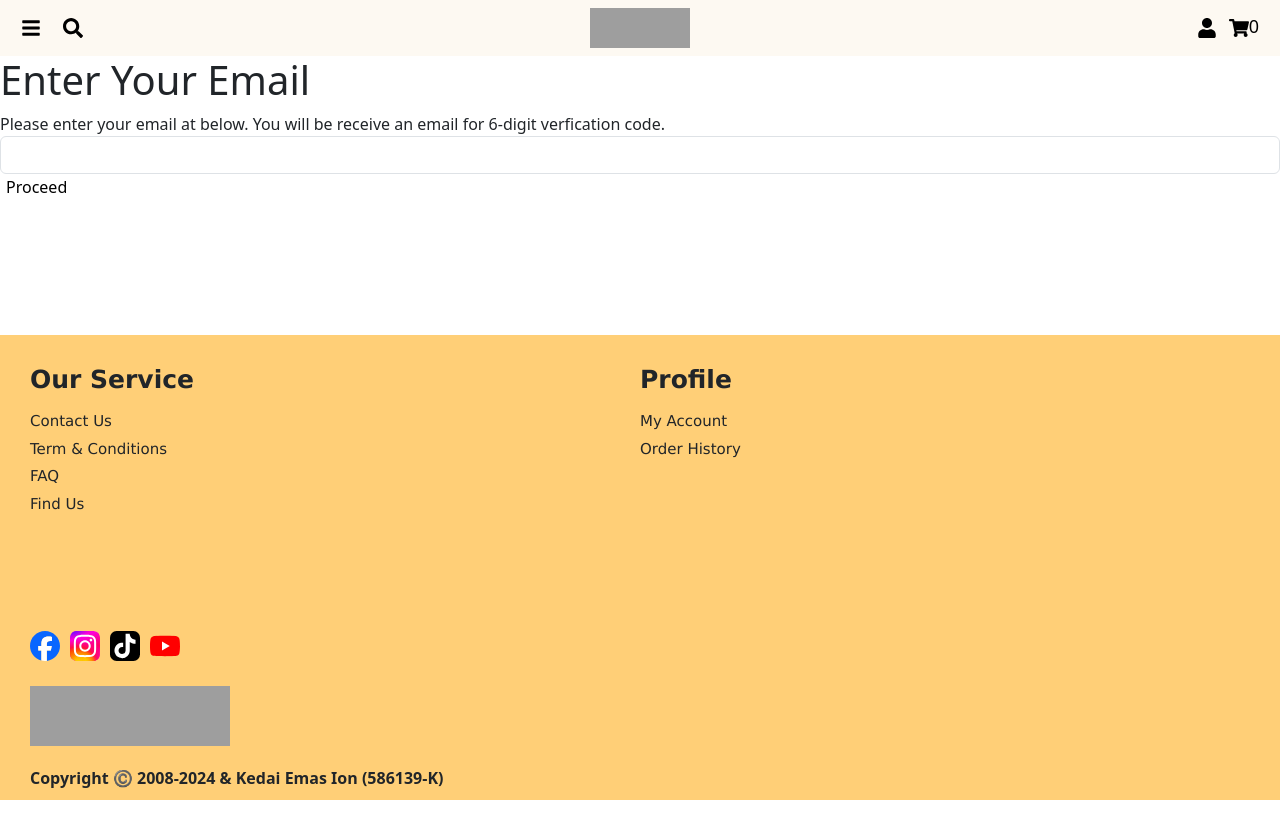
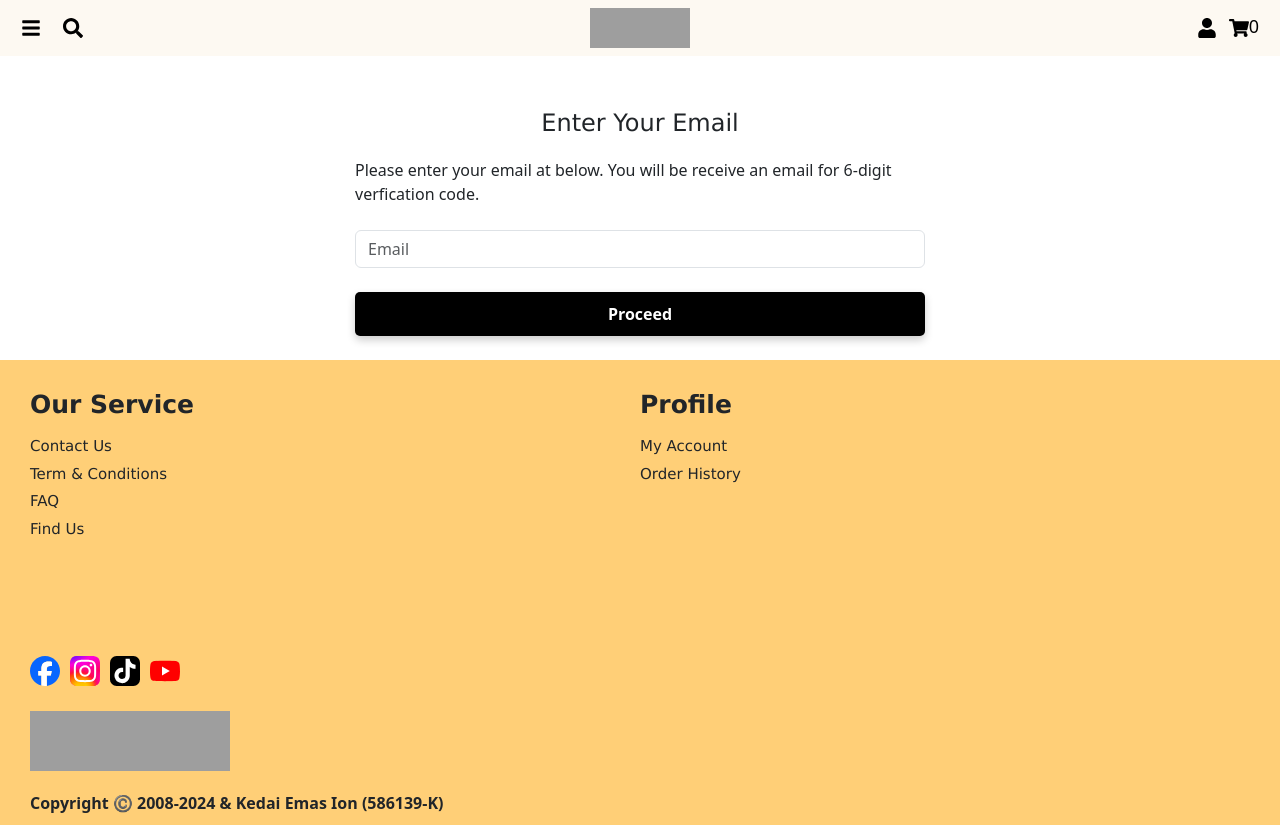
Before and after one commit to oscartan2223/jewellery-shopping-app-v1.1, a React (Create React App) app: page /forgot in a window 1280 px wide. Before the commit the page ends 800 px from the top, so only its background shows below. Built offline with nearby package versions, Linux system fonts and the light colour scheme; grey boxes are pictures that could not be loaded.

Commit message:
Update login, register and forgot page

```diff
--- /dev/null
+++ b/src/assets/css/ForgotPasswordPage.css
@@ -0,0 +1,37 @@
+.forgot-form {
+    width: 90%;
+    max-width: 300px;
+    padding-top: 56px;
+}
+
+.forgot-title {
+    font-size: 24px;
+    line-height: 22px;
+}
+
+.forgot_button {
+    background-color: #000000;
+    border: none;
+    color: white;
+    margin-bottom: 1.5rem;
+    padding: 10px 15px;
+    border-radius: 5px;
+    box-shadow: 0 4px 8px rgba(0, 0, 0, 0.2);
+    transition: background-color 0.3s, box-shadow 0.3s, transform 0.3s;
+}
+
+.forgot_button:hover {
+    background-color: #414141;
+    box-shadow: 0 6px 12px rgba(0, 0, 0, 0.3);
+    transform: translateY(-2px);
+}
+
+.forgot_button:active {
+    transform: translateY(1px);
+}
+
+@media (min-width: 700px) {
+    .forgot-form {
+        max-width: 570px;
+    }
+}
--- a/src/assets/css/LoginPage.css
+++ b/src/assets/css/LoginPage.css
@@ -19,6 +19,7 @@
 
 .password-input {
     position: relative;
+    width: 100%;
 }
 
 .password-input>input {
--- a/src/assets/css/RegisterPage.css
+++ b/src/assets/css/RegisterPage.css
@@ -57,6 +57,30 @@
     cursor: pointer;
 }
 
+.register-otp-container {
+    position: relative;
+}
+
+.register-request-button {
+    position: absolute;
+    top: 8px;
+    bottom: calc(1rem + 8px);
+    right: 10px;
+    background-color: rgb(0, 0, 0);
+    border-radius: 5px;
+    font-size: 12px;
+    padding: 10px;
+    display: flex;
+    justify-content: center;
+    align-items: center;
+    font-weight: bold;
+    color: white;
+}
+
+.register-request-button:hover {
+    background-color: rgb(83, 83, 83);
+}
+
 @media (min-width: 700px) {
     .register_form {
         max-width: 570px;
--- a/src/components/ForgotPasswordPage.jsx
+++ b/src/components/ForgotPasswordPage.jsx
@@ -1,31 +1,31 @@
 import React, { useEffect, useState, useCallback } from "react";
 import { useNavigate } from "react-router-dom";
+import '../assets/css/ForgotPasswordPage.css';
+import { FaEye, FaEyeSlash } from 'react-icons/fa';
 
 const ForgotPasswordPage = ({ showAlert }) => {
     const navigate = useNavigate();
     const [resetPhase, setResetPhase] = useState(1);
-    const [forgot_countdown, setForgotCountdown] = useState(120);
-    const [isCounting, setIsCounting] = useState(false);
-    const [otpLabel, setOtpLabel] = useState("Send OTP");
+    const [forgotEmail, setForgotEmail] = useState();
+    const [viewPassword, setViewPassword] = useState(false);
+    const [timeLeft, setTimeLeft] = useState(0);
+    const [isActive, setIsActive] = useState(false);
     const [forgotData, setForgotData] = useState({
-        name: "",
-        phone: "",
         email: "",
-        message: "",
+        otp: "",
+        password: "",
+        reenterpassword: "",
     });
 
-    const handleResendOTP = useCallback(() => {
-        if (!isCounting) {
-            setIsCounting(true);
-            setOtpLabel("Request OTP in 02:00");
-            setForgotCountdown(120);
-        }
-    }, [isCounting]);
+    const handleRequest = () => {
+        setTimeLeft(120);
+        setIsActive(true);
+    };
 
     const handleForgot = useCallback(() => {
         switch (resetPhase) {
             case 1:
-                const emailValue = document.getElementById('f_email').value;
+                const emailValue = document.getElementById('forgot_email').value;
                 const emailPattern = /^[^\s@]+@[^\s@]+\.[^\s@]+$/;
 
                 if (!emailValue) {
@@ -34,11 +34,11 @@ const ForgotPasswordPage = ({ showAlert }) => {
                     showAlert('warning', 'Please enter a valid email address!');
                 } else {
                     setResetPhase(2);
-                    handleResendOTP();
+                    handleRequest();
                 }
                 break;
             case 2:
-                const otpValue = document.getElementById('submit1');
+                const otpValue = document.getElementById('forgot_otp');
 
                 if (!otpValue.value) {
                     showAlert('warning', 'OTP cannot be empty!');
@@ -55,8 +55,8 @@ const ForgotPasswordPage = ({ showAlert }) => {
                 }
                 break;
             case 3:
-                const passwordValue = document.getElementById('f_password').value;
-                const confirmPasswordValue = document.getElementById('fr_password').value;
+                const passwordValue = document.getElementById('forgot_password').value;
+                const confirmPasswordValue = document.getElementById('forgot_reenterpassword').value;
 
                 if (!passwordValue) {
                     showAlert('warning', "Password cannot be empty!");
@@ -86,7 +86,7 @@ const ForgotPasswordPage = ({ showAlert }) => {
             default:
                 break;
         }
-    }, [resetPhase, handleResendOTP]);
+    }, [resetPhase, handleRequest]);
 
     const handleCheckOtp = () => {
         // Code here to compare OTP right or wrong
@@ -95,63 +95,122 @@ const ForgotPasswordPage = ({ showAlert }) => {
 
     const handleChange = (e) => {
         const { id, value } = e.target;
+
+        if (id === "forgot_otp" && !/^\d*$/.test(value)) {
+            showAlert('warning', 'OTP Code must contain only numbers!');
+            return;
+        }
+
+        if (id === "forgot_otp" && value.length > 6) {
+            showAlert('warning', 'OTP code must contain 6 digits only.')
+            return;
+        }
+
         setForgotData((prevData) => ({
             ...prevData,
             [id.replace("forgot_", "")]: value,
         }));
     };
 
+    useEffect(() => {
+        let interval;
+
+        if (isActive && timeLeft > 0) {
+            interval = setInterval(() => {
+                setTimeLeft((prevTime) => prevTime - 1);
+            }, 1000);
+        } else if (timeLeft === 0) {
+            clearInterval(interval);
+            setIsActive(false);
+        }
+
+        return () => clearInterval(interval);
+    }, [isActive, timeLeft]);
+
+    const formatTime = (seconds) => {
+        const minutes = Math.floor(seconds / 60);
+        const secs = seconds % 60;
+        return `${minutes < 10 ? '0' : ''}${minutes}:${secs < 10 ? '0' : ''}${secs}`;
+    };
+
     return (
-        <div>
+        <div className="w-100 all-center">
+            <div className="forgot-form">
                 {resetPhase === 1 &&
-                <div>
-                    <h1>Enter Your Email</h1>
-                    <p>Please enter your email at below. You will be receive an email for 6-digit verfication code.</p>
+                    <div className="all-center flex-column">
+                        <h1 className="forgot-title w-100 text-center mb-4 font-custom">Enter Your Email</h1>
+                        <p className="mb-4">Please enter your email at below. You will be receive an email for 6-digit verfication code.</p>
                         <input
-                        className="feedback_input form-control"
+                            className="feedback_input form-control mb-4"
                             type="text"
                             id="forgot_email"
+                            placeholder="Email"
                             value={forgotData.email}
                             onChange={handleChange}
                         />
-                    <button>Proceed</button>
+                        <button
+                            className="forgot_button btn-secondary w-100"
+                            type="button"
+                            onClick={handleForgot}>
+                            <strong>Proceed</strong>
+                        </button>
                     </div>
                 }
                 {resetPhase === 2 &&
-                <div>
-                    <h1>Enter OTP Code</h1>
-                    <p>Please enter the 6-digits verfication code from your email at below.</p>
+                    <div className="all-center flex-column">
+                        <h1 className="forgot-title w-100 text-center mb-4 font-custom">Enter OTP Code</h1>
+                        <p className="mb-4">Please enter the 6-digits verfication code from your email at below.</p>
                         <input
-                        className="feedback_input form-control"
+                            className="feedback_input form-control mb-5"
                             type="text"
                             id="forgot_otp"
                             value={forgotData.otp}
+                            placeholder="6-digits OTP code"
                             onChange={handleChange}
                         />
-                    <label>Request OTP</label>
-                    <button>Verify</button>
+                        <button className="mb-1 text-decoration-underline" onClick={handleRequest} disabled={isActive}>{isActive ? `Request in ${formatTime(timeLeft)}` : 'Request'}</button>
+                        <button
+                            className="forgot_button btn-secondary w-100"
+                            type="button"
+                            onClick={handleForgot}>
+                            <strong>Verify</strong>
+                        </button>
                     </div>
                 }
                 {resetPhase === 3 &&
-                <div>
-                    <h1>Reset Password</h1>
-                    <p>Please type the new password at below to reset your account's password.</p>
+                    <div className="all-center flex-column">
+                        <h1 className="forgot-title w-100 text-center mb-4 font-custom">Reset Password</h1>
+                        <p className="mb-4">Please type the new password at below to reset your account's password.</p>
                         <input
-                        className="feedback_input form-control"
-                        type="text"
+                            className="feedback_input form-control mb-3"
+                            type="password"
                             id="forgot_password"
+                            placeholder="Enter new password"
                             value={forgotData.password}
                             onChange={handleChange}
                         />
+                        <div className="password-input">
                             <input
-                        className="feedback_input form-control"
-                        type="text"
+                                className="feedback_input form-control  mb-4"
+                                type={viewPassword ? 'text' : 'password'}
                                 id="forgot_reenterpassword"
+                                placeholder="Re-enter new password"
                                 value={forgotData.reenterpassword}
                                 onChange={handleChange}
                             />
+                            <div className="password-view" onClick={() => { setViewPassword(!viewPassword) }}>
+                                {viewPassword ? <FaEye /> : <FaEyeSlash />}
+                            </div>
+                        </div>
+                        <button
+                            className="forgot_button btn-secondary w-100"
+                            type="button"
+                            onClick={handleForgot}>
+                            <strong>Reset</strong>
+                        </button>
                     </div>
                 }
+            </div>
         </div>
     );
 };
```
Also changed, not shown: src/components/RegisterPage.jsx (+45 -0 lines). Lines whose indentation alone changed are shown as unchanged.
